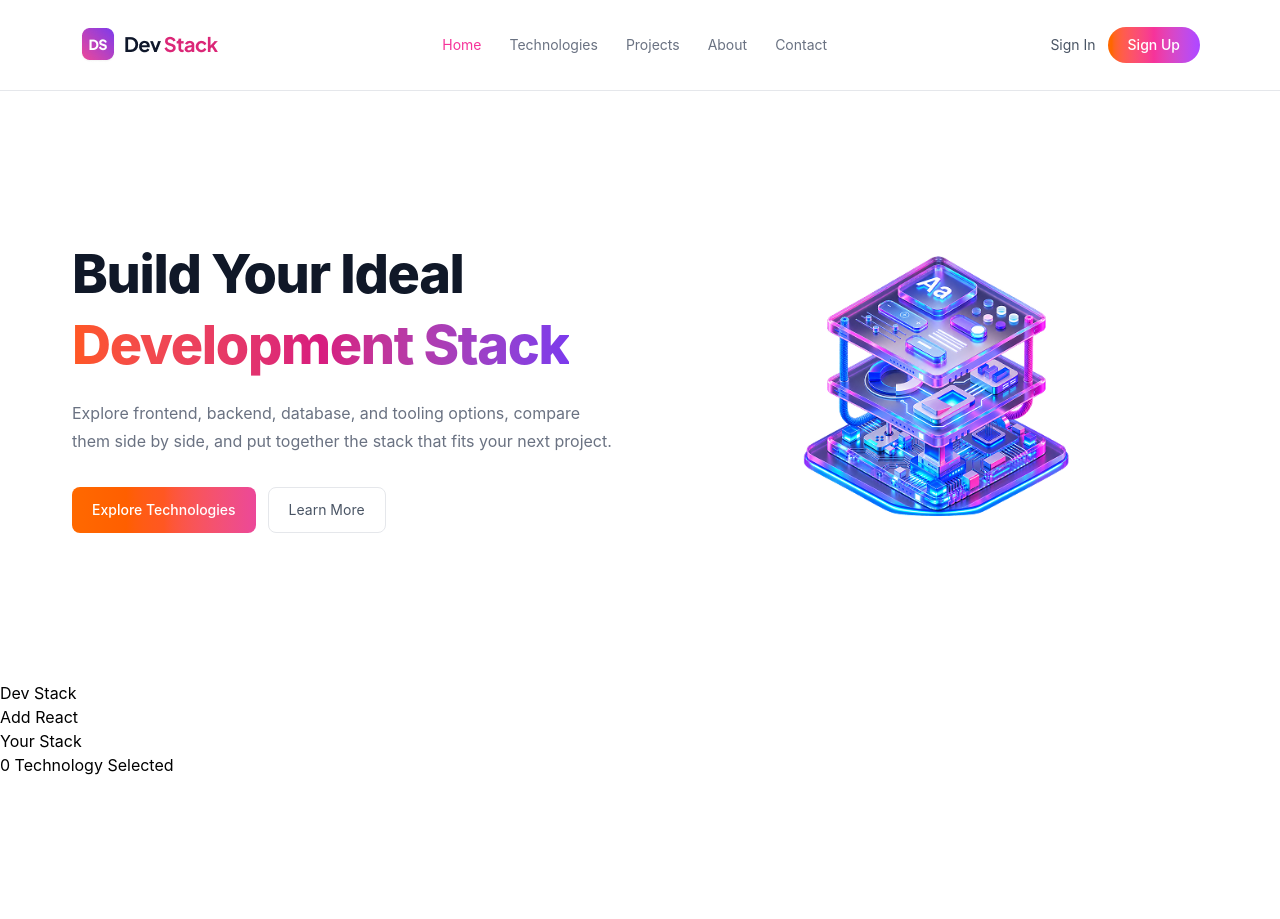
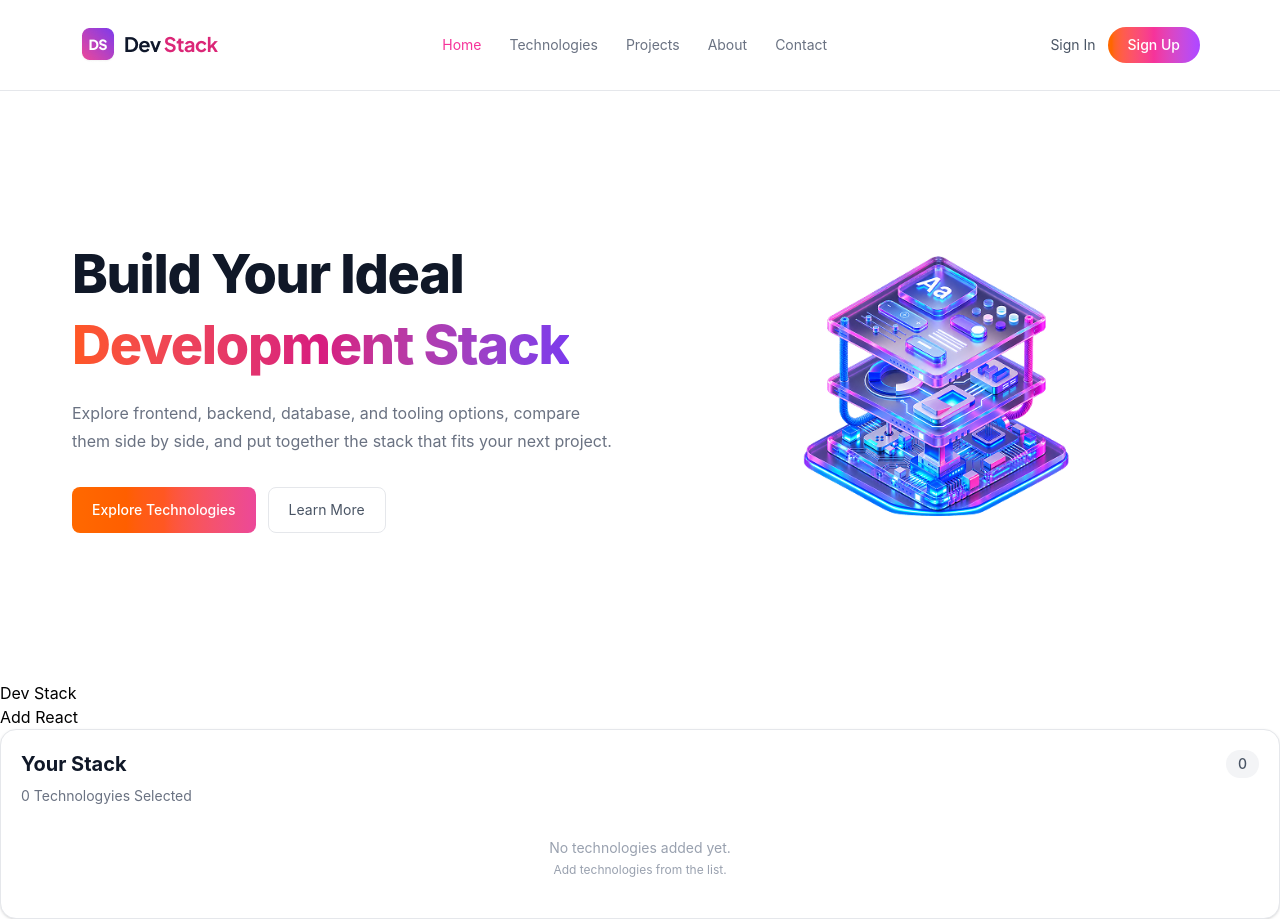
Before and after one commit to fahiyahedayet/Assignment-5, a React (Vite) app: page / in a window 1280 px wide. Before the commit the page ends 800 px from the top, so only its background shows below. Built offline with nearby package versions, Linux system fonts and the light colour scheme.

Commit message:
stack card design

```diff
--- /dev/null
+++ b/src/components/TechnologyCard.tsx
@@ -0,0 +1,63 @@
+import type { Technology } from "../types/technology";
+import { FaReact } from "react-icons/fa";
+import { SiVuedotjs, SiSvelte } from "react-icons/si";
+
+interface TechnologyCardProps {
+    technology: Technology;
+    onAdd: (technology: Technology) => void;
+    selectedTechs: Technology[];
+}
+
+const TechnologyCard = ({
+    technology,
+    onAdd, selectedTechs,
+}: TechnologyCardProps) => {
+    const isAdded = selectedTechs.some(
+        (tech) => tech.id === technology.id
+    );
+
+    const iconMap = {
+        react: <FaReact className="text-5xl text-cyan-500" />,
+        vue: <SiVuedotjs className="text-5xl text-green-500" />,
+        svelte: <SiSvelte className="text-5xl text-orange-500" />,
+    };
+
+    return (
+        <div className="rounded-lg border border-gray-200 p-4">
+            <div className="text-2xl">
+                {iconMap[technology.icon as keyof typeof iconMap]}
+            </div>
+
+            <h3 className="mt-3 text-lg font-semibold">
+                {technology.name}
+            </h3>
+
+            <p className="mt-2 text-sm text-gray-500">
+                {technology.description}
+            </p>
+
+            <div className="mt-3 flex items-center justify-between">
+                <span className="text-sm">
+                    {technology.category}
+                </span>
+
+                <span className="text-sm">
+                    ⭐ {technology.rating}
+                </span>
+            </div>
+
+            <button
+                onClick={() => onAdd(technology)}
+                disabled={isAdded}
+                className={`mt-4 w-full rounded-md px-4 py-2 text-sm text-white ${isAdded
+                    ? "cursor-not-allowed bg-gray-400"
+                    : "bg-gray-900 hover:bg-gray-700"
+                    }`}
+            >
+                {isAdded ? "✓ Added" : "Add to Stack"}
+            </button>
+        </div>
+    );
+};
+
+export default TechnologyCard;
--- a/src/components/YourStack.tsx
+++ b/src/components/YourStack.tsx
@@ -6,25 +6,80 @@ interface YourStackProps {
   onRemoveAll: () => void;
 }
 
-const YourStack = ({ selectedTechs, onRemove, onRemoveAll }: YourStackProps) => {
+const YourStack = ({
+  selectedTechs,
+  onRemove,
+  onRemoveAll,
+}: YourStackProps) => {
   return (
+    <div className="rounded-2xl border border-gray-200 bg-white p-5 shadow-sm">
+
+      {/* Header */}
+      <div className="flex items-center justify-between">
+        <h2 className="text-xl font-bold text-gray-900">
+          Your Stack
+        </h2>
+
+        <span className="rounded-full bg-gray-100 px-3 py-1 text-sm font-medium text-gray-600">
+          {selectedTechs.length}
+        </span>
+      </div>
+
+      {/* Selected count */}
+      <p className="mt-2 text-sm text-gray-500">
+        {selectedTechs.length} Technology
+        {selectedTechs.length !== 1 ? "ies" : "y"} Selected
+      </p>
+
+      {/* Empty state */}
+      {selectedTechs.length === 0 && (
+        <div className="mt-8 text-center">
+          <p className="text-sm text-gray-400">
+            No technologies added yet.
+          </p>
+
+          <p className="mt-1 text-xs text-gray-400">
+            Add technologies from the list.
+          </p>
+        </div>
+      )}
+
+      {/* Selected technologies */}
+      <div className="mt-5 space-y-3">
+        {selectedTechs.map((tech) => (
+          <div
+            key={tech.id}
+            className="flex items-center justify-between rounded-xl border border-gray-100 bg-gray-50 px-4 py-3"
+          >
             <div>
-            <h2>Your Stack</h2>
+              <p className="font-medium text-gray-800">
+                {tech.name}
+              </p>
 
-            <p>{selectedTechs.length} Technology Selected</p>
+              <p className="text-xs text-gray-400">
+                {tech.category}
+              </p>
+            </div>
 
-            {selectedTechs.map((tech) => (
-                <div key={tech.id}>
-                    <span>{tech.name}</span>
-
-                    <button onClick={() => onRemove(tech.id)}>
+            <button
+              onClick={() => onRemove(tech.id)}
+              className="flex h-7 w-7 items-center justify-center rounded-full text-lg text-gray-400 transition hover:bg-red-100 hover:text-red-500"
+            >
               ×
-                    </button>
-                    <button onClick={onRemoveAll}>
-                        Remove All
             </button>
           </div>
         ))}
+      </div>
+
+      {/* Remove all */}
+      {selectedTechs.length > 0 && (
+        <button
+          onClick={onRemoveAll}
+          className="mt-5 w-full rounded-xl border border-red-200 bg-white px-4 py-2.5 text-sm font-medium text-red-500 transition hover:bg-red-50"
+        >
+          Remove All
+        </button>
+      )}
     </div>
   );
 };
```
Lines whose indentation alone changed are shown as unchanged.
